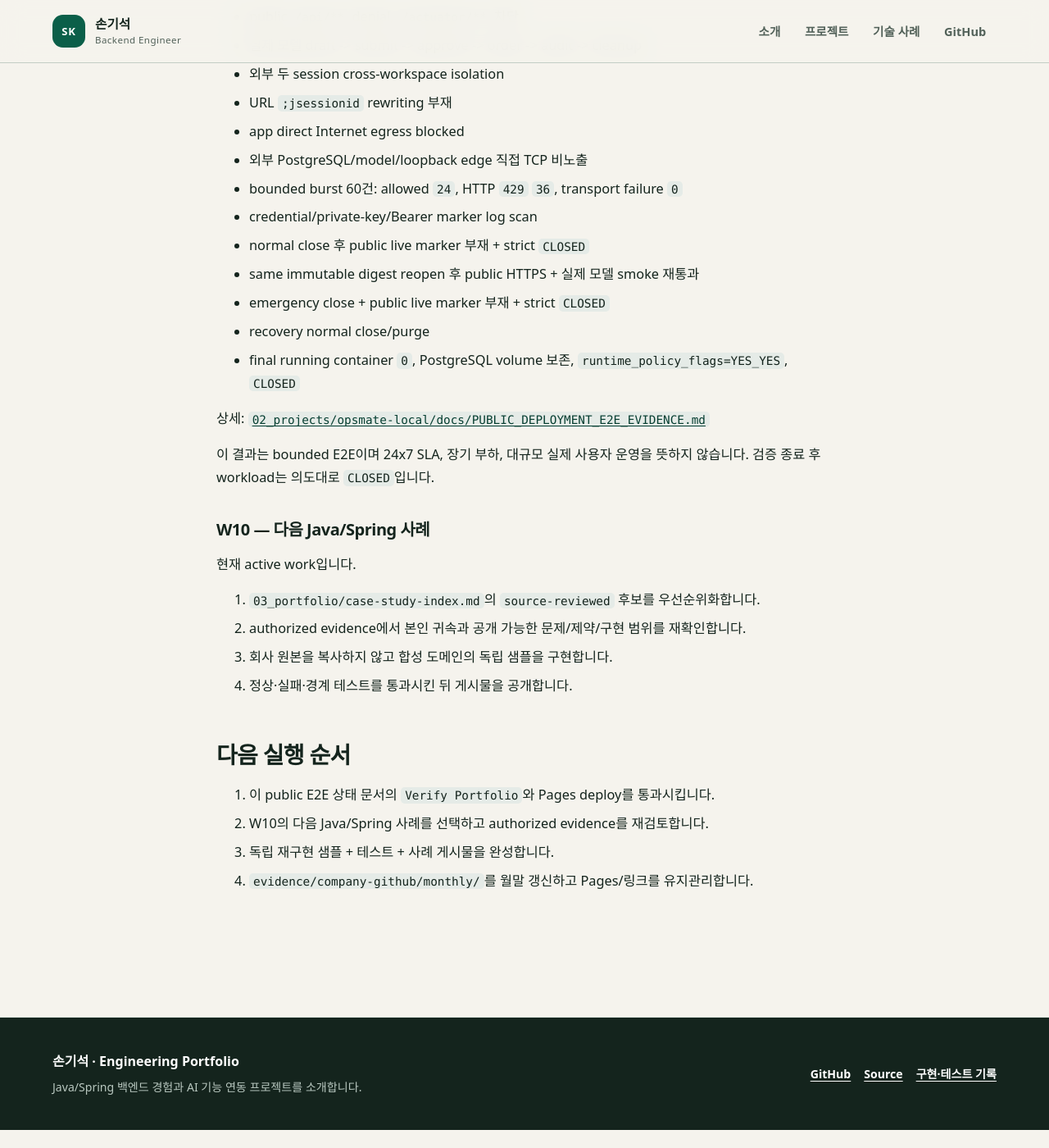
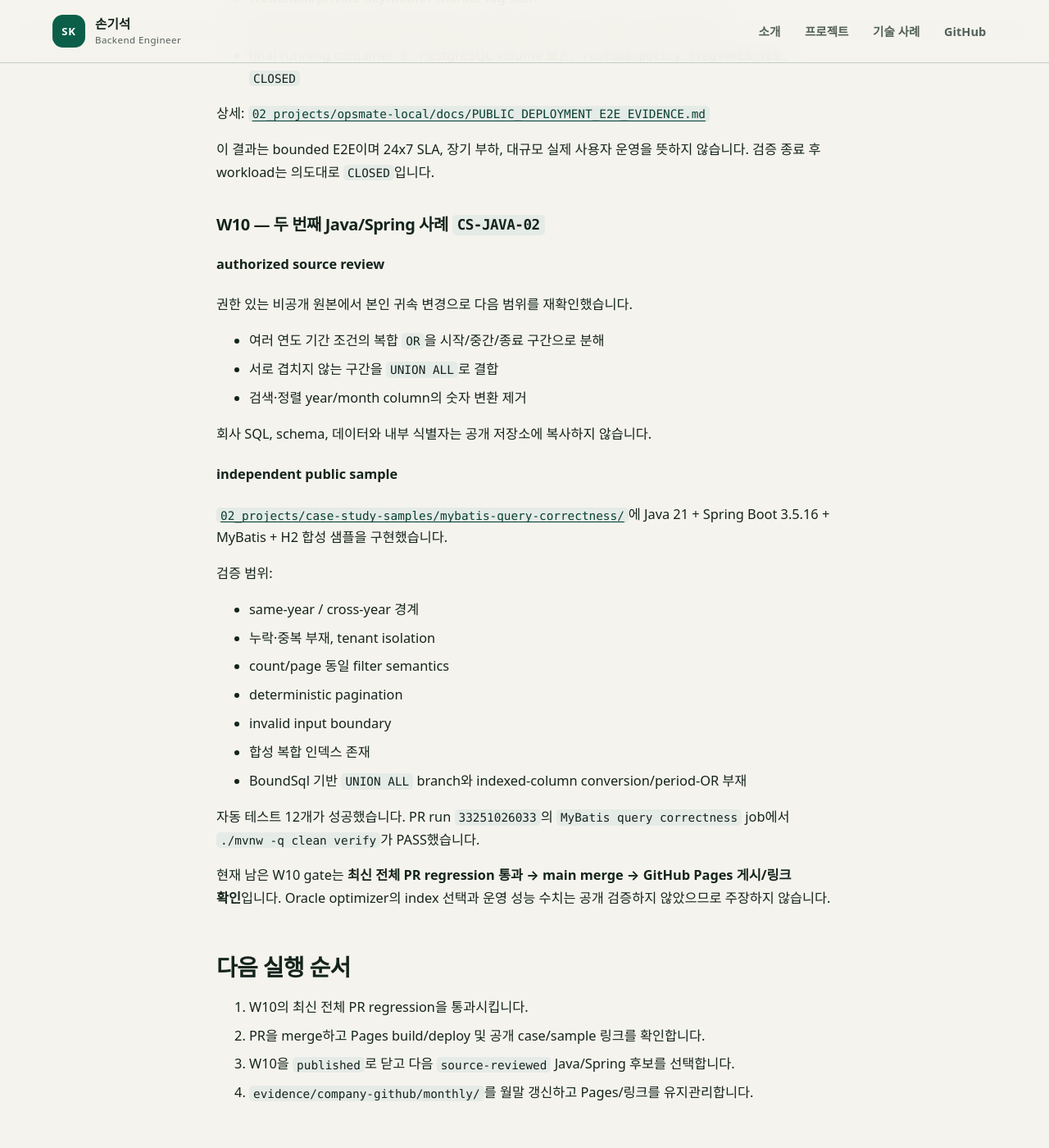
Before and after one commit to son1004007/engineering-career-portfolio, a Jekyll site: the page built from WORKS.md, in a window 1280 px wide and 1400 px high, scrolled down 4086 px. Shown: the whole window at 82% size. Built offline with Jekyll 4.4.1, drawn with Linux system fonts in a browser that asks for light colours; our own code applies the rules of GitHub Pages for plain Markdown files; before the commit the page ends 5464 px from its top, so only the background shows below that; some of the changed text lies outside the part shown.

Commit message:
docs: record verified CS-JAVA-02 sample

```diff
--- a/WORKS.md
+++ b/WORKS.md
@@ -30,7 +30,7 @@
 | `W07` | 통합 검수 | 테스트·링크·민감정보·렌더링 결과 | 공통 검수표 필수 항목과 한계 기록 | `verified` |
 | `W08` | GitHub 공개 | commit, push, PR, Pages URL | 원격 배포 성공과 공개 URL 응답 확인 | `published` |
 | `W09` | OpsMate 공개 데모와 재현 가능한 운영 검증 | immutable release, private DB/model path, public HTTPS E2E, lifecycle evidence | internal + public network/security/lifecycle bounded E2E와 final CLOSED | `verified` |
-| `W10` | 두 번째 Java/Spring 사례 공개 | source-reviewed 근거, 독립 합성 샘플, 테스트, 게시물 | 본인 귀속/공개 경계 확인 + 정상·실패·경계 테스트 + Pages 게시 | `in-progress` |
+| `W10` | 두 번째 Java/Spring 사례 공개 | MyBatis 기간 조회 독립 샘플, 12개 테스트, 사례 게시물 | 본인 귀속/공개 경계 확인 + sample CI + 전체 regression + Pages 게시 | `in-progress` |
 
 ## 의존성
 
@@ -49,7 +49,7 @@ W00 -> W01 -> W02
 - 첫 공개 포트폴리오, Java/Spring 인증 통합 샘플, Jekyll Pages, 공개 링크/민감정보 검수는 완료 상태를 유지합니다.
 - Spring Security 인증 브리지는 회사 코드와 독립된 합성 샘플로 최근 테스트 성공 근거를 유지합니다.
 - 회사 업무는 원본 비공개 코드를 복사하지 않고 비식별 claim과 독립 재현 상태를 분리합니다.
-- 내부 E2E 상태 문서 반영 main Pages run `32851086949` 성공 (`2026-08-25`).
+- OpsMate public evidence 반영 main Pages run `33250726427`의 verify matrix, Jekyll build와 deploy가 모두 성공 (`2026-08-29`).
 
 ### W09 — OpsMate Local
 
@@ -63,7 +63,7 @@ W00 -> W01 -> W02
 - restricted SSH model tunnel과 fail-closed model boundary
 - normal close, emergency close, strict CLOSED verifier, same-digest reopen 자산
 - reviewed runtime source: `f99686981da7efb8802635ae2bde5b0f781433ad`
-- `Verify Portfolio` run `32848946968`: 모든 job 성공 (`2026-08-25`)
+- repository regression run `32848946968`: 성공 (`2026-08-25`)
 
 #### 실제 모델 단독 E2E
 
@@ -82,26 +82,16 @@ W00 -> W01 -> W02
 
 #### Synology internal E2E — `verified`
 
-`2026-08-25` bounded runtime run `32849533407`에서 다음을 모두 통과했습니다.
-
-- stack/port/network/edge security
-- app/edge direct egress 차단
-- app/DB/model-tunnel host port 없음
-- Secure cookie session, restricted 실제 model path
-- persona flow, durable draft, cross-workspace isolation
-- rate limit `429`, credential/log scan
-- normal close + synthetic workspace purge
-- strict CLOSED, same-digest reopen, emergency close, final normal close
-- final `runtime_policy_flags=YES_YES`, `CLOSED`
+`2026-08-25` bounded runtime run `32849533407`에서 stack/port/network/session/model/rate/log/lifecycle gate와 final `CLOSED`를 통과했습니다.
 
 상세: [`02_projects/opsmate-local/docs/NAS_INTERNAL_E2E_EVIDENCE.md`](02_projects/opsmate-local/docs/NAS_INTERNAL_E2E_EVIDENCE.md)
 
 #### Public Internet deployment/lifecycle E2E — `verified`
 
-`2026-08-29` bounded public runtime run `33241004788`에서 다음을 모두 통과했습니다.
+`2026-08-29` bounded public runtime run `33241004788`에서 다음을 통과했습니다.
 
-- DSM TLS ingress를 통한 실제 Internet HTTPS root/live marker
-- public `/api/**` denial, `/actuator/**` 차단
+- 실제 Internet HTTPS root/live marker
+- public API denial 및 actuator 차단
 - 실제 모델 draft -> submit -> approve -> order -> audit -> cleanup
 - 외부 두 session cross-workspace isolation
 - URL `;jsessionid` rewriting 부재
@@ -109,28 +99,46 @@ W00 -> W01 -> W02
 - 외부 PostgreSQL/model/loopback edge 직접 TCP 비노출
 - bounded burst 60건: allowed `24`, HTTP `429` `36`, transport failure `0`
 - credential/private-key/Bearer marker log scan
-- normal close 후 public live marker 부재 + strict `CLOSED`
-- same immutable digest reopen 후 public HTTPS + 실제 모델 smoke 재통과
-- emergency close + public live marker 부재 + strict `CLOSED`
-- recovery normal close/purge
+- normal close, same-digest reopen, emergency close, recovery normal close
 - final running container `0`, PostgreSQL volume 보존, `runtime_policy_flags=YES_YES`, `CLOSED`
 
 상세: [`02_projects/opsmate-local/docs/PUBLIC_DEPLOYMENT_E2E_EVIDENCE.md`](02_projects/opsmate-local/docs/PUBLIC_DEPLOYMENT_E2E_EVIDENCE.md)
 
 이 결과는 bounded E2E이며 24x7 SLA, 장기 부하, 대규모 실제 사용자 운영을 뜻하지 않습니다. 검증 종료 후 workload는 의도대로 `CLOSED`입니다.
 
-### W10 — 다음 Java/Spring 사례
+### W10 — 두 번째 Java/Spring 사례 `CS-JAVA-02`
 
-현재 active work입니다.
+#### authorized source review
 
-1. `03_portfolio/case-study-index.md`의 `source-reviewed` 후보를 우선순위화합니다.
-2. authorized evidence에서 본인 귀속과 공개 가능한 문제/제약/구현 범위를 재확인합니다.
-3. 회사 원본을 복사하지 않고 합성 도메인의 독립 샘플을 구현합니다.
-4. 정상·실패·경계 테스트를 통과시킨 뒤 게시물을 공개합니다.
+권한 있는 비공개 원본에서 본인 귀속 변경으로 다음 범위를 재확인했습니다.
+
+- 여러 연도 기간 조건의 복합 `OR`을 시작/중간/종료 구간으로 분해
+- 서로 겹치지 않는 구간을 `UNION ALL`로 결합
+- 검색·정렬 year/month column의 숫자 변환 제거
+
+회사 SQL, schema, 데이터와 내부 식별자는 공개 저장소에 복사하지 않습니다.
+
+#### independent public sample
+
+[`02_projects/case-study-samples/mybatis-query-correctness/`](02_projects/case-study-samples/mybatis-query-correctness/README.md)에 Java 21 + Spring Boot 3.5.16 + MyBatis + H2 합성 샘플을 구현했습니다.
+
+검증 범위:
+
+- same-year / cross-year 경계
+- 누락·중복 부재, tenant isolation
+- count/page 동일 filter semantics
+- deterministic pagination
+- invalid input boundary
+- 합성 복합 인덱스 존재
+- BoundSql 기반 `UNION ALL` branch와 indexed-column conversion/period-OR 부재
+
+자동 테스트 12개가 성공했습니다. PR run `33251026033`의 `MyBatis query correctness` job에서 `./mvnw -q clean verify`가 PASS했습니다.
+
+현재 남은 W10 gate는 **최신 전체 PR regression 통과 → main merge → GitHub Pages 게시/링크 확인**입니다. Oracle optimizer의 index 선택과 운영 성능 수치는 공개 검증하지 않았으므로 주장하지 않습니다.
 
 ## 다음 실행 순서
 
-1. 이 public E2E 상태 문서의 `Verify Portfolio`와 Pages deploy를 통과시킵니다.
-2. W10의 다음 Java/Spring 사례를 선택하고 authorized evidence를 재검토합니다.
-3. 독립 재구현 샘플 + 테스트 + 사례 게시물을 완성합니다.
+1. W10의 최신 전체 PR regression을 통과시킵니다.
+2. PR을 merge하고 Pages build/deploy 및 공개 case/sample 링크를 확인합니다.
+3. W10을 `published`로 닫고 다음 `source-reviewed` Java/Spring 후보를 선택합니다.
 4. `evidence/company-github/monthly/`를 월말 갱신하고 Pages/링크를 유지관리합니다.
```
Also changed, not shown: other parts of WORKS.md (+1 -1 lines).
